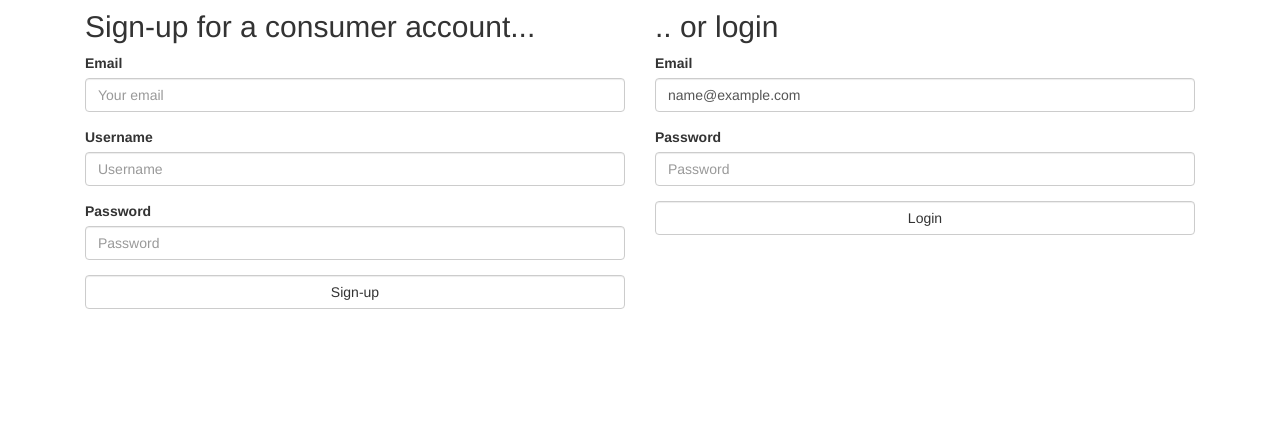
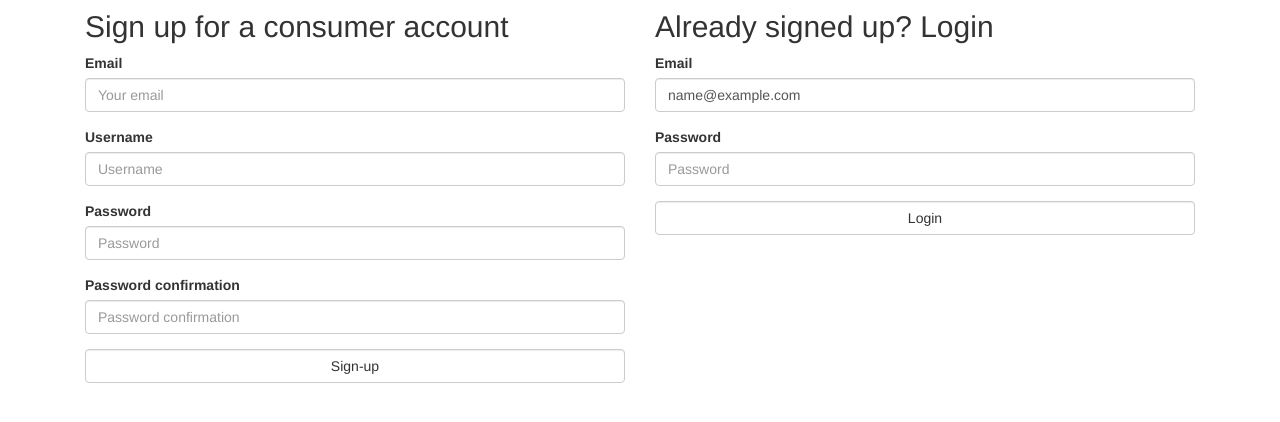
Before and after one commit to mozilla-services/pulseguardian, a Python web app: template src/templates/index.html in a window 1280 px wide. Shown: the part 53-475 px from the top of the page. Run offline with Jinja, Linux system fonts and the light colour scheme; the template is opened without the code that fills it: most values are stand-ins (such as "Sample title", 1, 10 or a date in 2020).

Commit message:
Multiple clean-ups, added pwd confirmation, added debug parameter, ...

```diff
--- a/src/templates/activation_email.html
+++ b/src/templates/activation_email.html
@@ -8,7 +8,7 @@
 <body>
 
     <p>
-        Someone (probably you) signed-up for a <strong>Pulse</strong> consumer account with the email '  {{user.email}}' and the username '{{user.username}}'.
+        Someone, probably you, signed-up for a <strong>Pulse</strong> consumer account with the email '{{user.email}}' and the username '{{user.username}}'.
     </p>
 
     <p>
@@ -16,7 +16,7 @@
     </p>
 
 
-    <p>(Visit <em>#/activate/{{user.email}}/{{user.activation_token}}</em> if the above link doesn't work)</p>
+    <p>(Visit <em>{{activation_link}}</em> if the above link doesn't work.)</p>
 
 </body>
 </html>
--- a/src/templates/header.html
+++ b/src/templates/header.html
@@ -17,10 +17,7 @@
             </a>
         {% else %}
             <span class="login right-link">
-                <a href="/"><span class="glyphicon glyphicon-user"></span> Login</a>
-            </span>
-            <span class="login right-link">
-                <a href="/"><span class="glyphicon glyphicon-pencil"></span> Sign up</a>
+                <a href="/"><span class="glyphicon glyphicon-user"></span> Login/Sign up</a>
             </span>
         {% endif %}
     </div>
--- a/src/templates/index.html
+++ b/src/templates/index.html
@@ -4,7 +4,7 @@
 {% block body %}
 <div class="col-md-6">
     <h2>
-        Sign-up for a consumer account...
+        Sign up for a consumer account
     </h2>
 
     {% if signup_error %}
@@ -30,6 +30,11 @@
             <input name="password" type="password" placeholder="Password" class="form-control"/>
         </div>
 
+        <div class="form-group">
+            <label>Password confirmation</label>
+            <input name="password-confirmation" type="password" placeholder="Password confirmation" class="form-control"/>
+        </div>
+
         <button type="submit" role="button" class="btn btn-default form-control">
             Sign-up
         </button>
@@ -42,7 +47,7 @@
 
 <div class="col-md-6">
     <h2>
-        .. or login
+        Already signed up? Login
     </h2>
 
 
@@ -56,7 +61,7 @@
     <form role="form" action="/login" method="post">
         <div class="form-group">
             <label>Email</label>
-            <input type="email" name="email" placeholder="Your email" value="{{email}}" class="form-control">
+            <input type="email" name="email" placeholder="Email" value="{{email}}" class="form-control">
         </div>
 
         <div class="form-group">
```
Also changed, not shown: src/web.py (+18 -13 lines), 1 other file.
